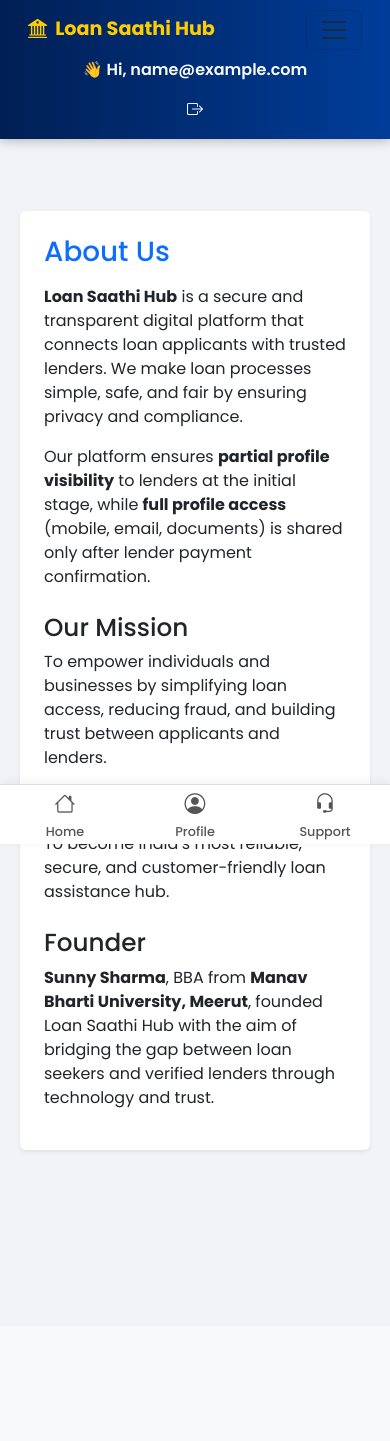
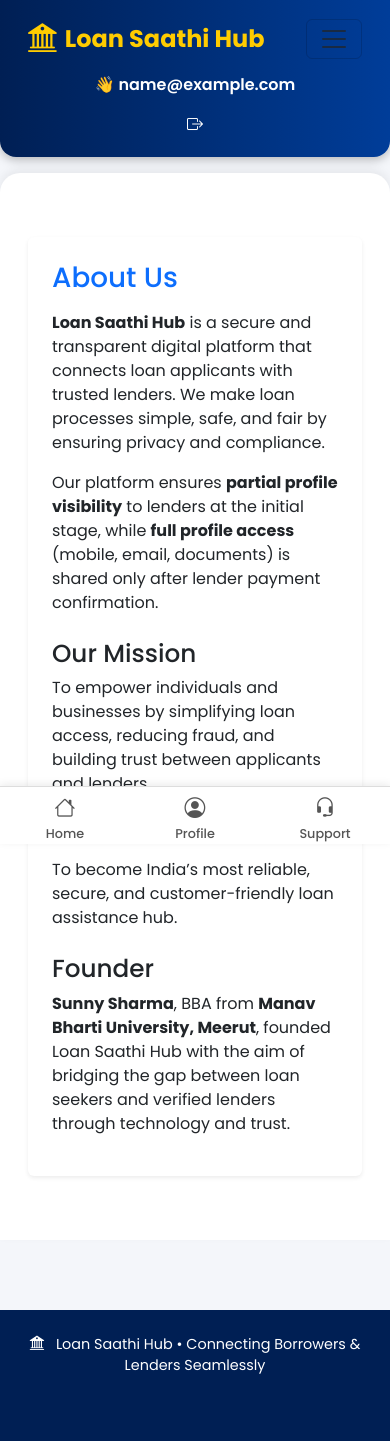
Before and after one commit to sunnysharma16685/loan-saathi-hub, a Django app: page /about/ in a window 390 px wide, after a click that opens the changed part. Before the commit the page ends 1153 px from the top, so only its background shows below. Run offline with Django 5.2, Linux system fonts and the light colour scheme; the visitor is signed in with stand-in values (Sample User, id 1); some libraries are stand-ins or nearby versions.

Commit message:
initial commit

```diff
--- a/templates/base.html
+++ b/templates/base.html
@@ -5,16 +5,15 @@
   <meta charset="UTF-8">
   <meta name="viewport"
         content="width=device-width, initial-scale=1.0, maximum-scale=1.0, user-scalable=no, viewport-fit=cover">
-
   <title>{% block title %}Loan Saathi Hub{% endblock %}</title>
 
-  <!-- ✅ PWA Support -->
+  <!-- ✅ PWA Essentials -->
   <link rel="manifest" href="{% static 'manifest.json' %}">
   <meta name="theme-color" content="#001f54">
   <link rel="icon" sizes="192x192" href="{% static 'icons/icon-192.png' %}">
   <link rel="apple-touch-icon" href="{% static 'icons/icon-512.png' %}">
 
-  <!-- Fonts & Styles -->
+  <!-- Fonts & CSS -->
   <link href="https://fonts.googleapis.com/css2?family=Poppins:wght@400;500;600;700&display=swap" rel="stylesheet">
   <link href="https://cdn.jsdelivr.net/npm/bootstrap@5.3.2/dist/css/bootstrap.min.css" rel="stylesheet">
   <link href="https://cdn.jsdelivr.net/npm/bootstrap-icons@1.11.3/font/bootstrap-icons.css" rel="stylesheet">
@@ -25,86 +24,73 @@
       --navy-light: #003d99;
       --gold: #ffcc00;
       --accent: #00c6ff;
-      --text-light: #f8f9fa;
-      --radius: 20px;
+      --bg-light: #f4f6fa;
+      --bg-dark: #0d1117;
+      --text-dark: #e8e8e8;
     }
 
-    /* ✅ Body reset for full app mode */
     body {
       font-family: 'Poppins', sans-serif;
-      background: #f1f3f7;
+      background: var(--bg-light);
+      color: #212529;
       margin: 0;
       padding: env(safe-area-inset-top) env(safe-area-inset-right)
-               calc(env(safe-area-inset-bottom) + 60px) env(safe-area-inset-left);
-      overflow-x: hidden;
-      overscroll-behavior-y: contain;
+               env(safe-area-inset-bottom) env(safe-area-inset-left);
       -webkit-tap-highlight-color: transparent;
-      transition: background 0.3s ease;
+      transition: background 0.3s ease, color 0.3s ease;
     }
 
     /* ✅ Navbar */
     .navbar {
       background: linear-gradient(90deg, var(--navy), var(--navy-light));
-      box-shadow: 0 2px 10px rgba(0,0,0,0.25);
-      padding: 0.6rem 1rem;
-      transition: top 0.4s ease-in-out;
+      box-shadow: 0 3px 10px rgba(0,0,0,0.25);
+      padding: 0.75rem 1rem;
     }
+    .navbar-brand {
+      color: var(--gold) !important;
+      font-size: 1.5rem;
+      font-weight: 700;
+      display: flex; align-items: center;
+    }
+    .navbar-brand i { color: var(--gold); margin-right: 8px; font-size: 1.8rem; }
+    .nav-link { color: #fff !important; font-weight: 600; transition: 0.3s; }
+    .nav-link:hover, .nav-link.active { color: var(--accent) !important; }
 
-    .navbar-brand {
-      font-weight: 700;
-      color: var(--gold) !important;
-      font-size: 1.4rem;
-      display: flex;
-      align-items: center;
-    }
-
-    .nav-link {
-      font-weight: 600;
-      color: var(--text-light) !important;
-      transition: 0.3s;
-    }
-
-    .nav-link:hover,
-    .nav-link.active {
-      color: var(--accent) !important;
-    }
-
-    /* ✅ Main content card layout */
+    /* ✅ Main Section */
     main {
       animation: fadeIn 0.4s ease-in-out;
-      margin-bottom: 60px;
+      margin-top: 1rem;
+      margin-bottom: 70px;
     }
-
-    .content-card {
-      background: #fff;
-      border-radius: var(--radius);
-      box-shadow: 0 4px 15px rgba(0, 0, 0, 0.08);
-      padding: 1rem 1.25rem;
-      margin-bottom: 1.2rem;
-    }
-
     @keyframes fadeIn {
-      from { opacity: 0; transform: translateY(10px); }
+      from { opacity: 0; transform: translateY(8px); }
       to { opacity: 1; transform: translateY(0); }
     }
 
-    /* ✅ Bottom Navigation Bar */
+    /* ✅ Footer */
+    footer {
+      background: var(--navy);
+      color: #fff;
+      padding: 1.5rem 0;
+      text-align: center;
+      font-size: 0.9rem;
+    }
+    footer a { color: #ddd; text-decoration: none; margin: 0 6px; }
+    footer a:hover { color: var(--accent); }
+
+    /* ✅ Bottom Navigation */
     .bottom-nav {
       position: fixed;
-      bottom: 0;
-      left: 0;
-      width: 100%;
+      bottom: 0; left: 0; width: 100%;
       background: #fff;
       border-top: 1px solid #ddd;
       display: flex;
       justify-content: space-around;
       align-items: center;
-      height: 60px;
+      height: 58px;
       z-index: 9999;
-      box-shadow: 0 -2px 10px rgba(0,0,0,0.05);
-      transition: all 0.3s ease;
+      box-shadow: 0 -2px 8px rgba(0,0,0,0.08);
     }
-
     .bottom-nav a {
       flex: 1;
       text-align: center;
@@ -112,58 +98,48 @@
       color: #555;
       font-size: 0.8rem;
       font-weight: 500;
+      padding-top: 4px;
     }
+    .bottom-nav a i { display: block; font-size: 1.3rem; }
+    .bottom-nav a.active { color: var(--navy-light); font-weight: 700; }
 
-    .bottom-nav a i {
-      display: block;
-      font-size: 1.3rem;
-      margin-bottom: 2px;
-    }
-
-    .bottom-nav a.active {
-      color: var(--navy-light);
-      font-weight: 700;
-    }
-
-    /* ✅ Floating install button */
+    /* ✅ Floating Install Button */
     #installAppBtn {
       position: fixed;
-      bottom: 80px;
-      right: 25px;
-      z-index: 9999;
-      background: linear-gradient(90deg, var(--navy), var(--navy-light));
+      bottom: 80px; right: 25px;
+      background: linear-gradient(90deg, #001f54, #003d99);
       color: #fff;
       border-radius: 50px;
       font-weight: 600;
       padding: 10px 18px;
       display: none;
       box-shadow: 0 4px 12px rgba(0,0,0,0.3);
+      z-index: 9999;
+      animation: slideUp 0.5s ease;
+    }
+    @keyframes slideUp { from{opacity:0;transform:translateY(15px);}to{opacity:1;transform:none;} }
+
+    /* ✅ Mobile App Layout */
+    @media (max-width: 768px) {
+      .navbar { border-radius: 0 0 16px 16px; }
+      main.container {
+        background: #fff;
+        border-radius: 20px 20px 0 0;
+        box-shadow: 0 -4px 10px rgba(0,0,0,0.06);
+        padding: 1rem;
+      }
+      footer { padding-bottom: 4rem; }
     }
 
-    footer {
-      background: var(--navy);
-      color: var(--text-light);
-      text-align: center;
-      padding: 1rem;
-      font-size: 0.9rem;
-      margin-top: 2rem;
-    }
-
-    footer a {
-      color: #ddd;
-      text-decoration: none;
-      margin: 0 8px;
-    }
-
-    footer a:hover {
-      color: var(--accent);
-    }
-
-    /* ✅ Responsive adjustments */
-    @media (max-width: 768px) {
-      .navbar-brand { font-size: 1.2rem; }
-      main.container { padding: 0.5rem !important; }
-      .content-card { border-radius: 14px; }
+    /* ✅ Dark Mode */
+    @media (prefers-color-scheme: dark) {
+      body { background: var(--bg-dark); color: var(--text-dark); }
+      .navbar { background: linear-gradient(90deg,#0a192f,#112240); }
+      main.container { background: #161b22; color: var(--text-dark); }
+      .bottom-nav { background: #161b22; border-color: #2c2c2c; }
+      .bottom-nav a { color: #ccc; }
+      .bottom-nav a.active { color: var(--gold); }
+      footer { background: #0a192f; color: var(--text-dark); }
     }
   </style>
 
@@ -171,24 +147,24 @@
 </head>
 
 <body>
+
   <!-- Navbar -->
   <nav class="navbar navbar-expand-lg sticky-top">
     <div class="container">
       <a class="navbar-brand" href="{% url 'index' %}">
-        <i class="bi bi-bank2 me-2"></i> Loan Saathi Hub
+        <i class="bi bi-bank2"></i> Loan Saathi Hub
       </a>
       <button class="navbar-toggler" type="button" data-bs-toggle="collapse" data-bs-target="#navbarNav">
         <span class="navbar-toggler-icon"></span>
       </button>
-
       <div class="collapse navbar-collapse" id="navbarNav">
         <ul class="navbar-nav ms-auto align-items-center">
           {% if not request.user.is_authenticated %}
             <li class="nav-item"><a class="nav-link" href="{% url 'index' %}">Home</a></li>
-            <li class="nav-item"><a class="btn btn-login" href="{% url 'login' %}">Login</a></li>
-            <li class="nav-item"><a class="btn btn-register" href="{% url 'register' %}">Register</a></li>
+            <li class="nav-item"><a class="btn btn-outline-info btn-sm me-2" href="{% url 'login' %}">Login</a></li>
+            <li class="nav-item"><a class="btn btn-info btn-sm" href="{% url 'register' %}">Register</a></li>
           {% else %}
-            <li class="nav-item"><span class="nav-link text-warning">👋 Hi, {{ request.user.profile.full_name|default:request.user.email }}</span></li>
+            <li class="nav-item"><span class="nav-link text-warning">👋 {{ request.user.profile.full_name|default:request.user.email }}</span></li>
             {% if request.user.role == "applicant" %}
               <li class="nav-item"><a class="nav-link" href="{% url 'dashboard_applicant' %}">Dashboard</a></li>
             {% elif request.user.role == "lender" %}
@@ -203,54 +179,64 @@
 
   <!-- Main -->
   <main class="container mt-3">
-    {% block content %}
-    {% endblock %}
+    {% if messages %}
+      {% for message in messages %}
+        <div class="alert alert-{{ message.tags }} alert-dismissible fade show shadow-sm">
+          {{ message }}
+          <button type="button" class="btn-close" data-bs-dismiss="alert"></button>
+        </div>
+      {% endfor %}
+    {% endif %}
+    {% block content %}{% endblock %}
   </main>
 
-  <!-- ✅ Bottom Navigation (App style) -->
-  <div id="bottomNav" class="bottom-nav">
+  <!-- ✅ Bottom App Navigation -->
+  <div class="bottom-nav">
     <a href="{% url 'index' %}" class="{% if request.resolver_match.url_name == 'index' %}active{% endif %}">
-      <i class="bi bi-house"></i> Home
+      <i class="bi bi-house"></i>Home
     </a>
     {% if request.user.is_authenticated %}
       {% if request.user.role == 'applicant' %}
         <a href="{% url 'dashboard_applicant' %}" class="{% if request.resolver_match.url_name == 'dashboard_applicant' %}active{% endif %}">
-          <i class="bi bi-grid"></i> Dashboard
+          <i class="bi bi-grid"></i>Dashboard
         </a>
       {% elif request.user.role == 'lender' %}
         <a href="{% url 'dashboard_lender' %}" class="{% if request.resolver_match.url_name == 'dashboard_lender' %}active{% endif %}">
-          <i class="bi bi-grid"></i> Dashboard
+          <i class="bi bi-grid"></i>Dashboard
         </a>
       {% endif %}
       <a href="{% url 'edit_profile' request.user.id %}">
-        <i class="bi bi-person-circle"></i> Profile
+        <i class="bi bi-person-circle"></i>Profile
       </a>
       <a href="{% url 'support' %}">
-        <i class="bi bi-headset"></i> Support
+        <i class="bi bi-headset"></i>Support
       </a>
     {% endif %}
   </div>
 
-  <!-- Floating Install App Button -->
+  <!-- Footer -->
+  <footer>
+    <i class="bi bi-bank2 me-2"></i> Loan Saathi Hub • Connecting Borrowers & Lenders Seamlessly
+  </footer>
+
+  <!-- Floating Install Button -->
   <button id="installAppBtn"><i class="bi bi-download me-1"></i> Install App</button>
 
   <script src="https://cdn.jsdelivr.net/npm/bootstrap@5.3.2/dist/js/bootstrap.bundle.min.js"></script>
 
-  <!-- ✅ PWA + App Feel Script -->
+  <!-- ✅ Service Worker + Install Logic -->
   <script>
-    // Register Service Worker
     if ("serviceWorker" in navigator) {
-      window.addEventListener("load", function () {
+      window.addEventListener("load", () => {
         navigator.serviceWorker.register("{% static 'service-worker.js' %}")
           .then(reg => console.log("✅ Service Worker registered:", reg))
           .catch(err => console.log("⚠️ Service Worker failed:", err));
       });
     }
 
-    // PWA install prompt
     let deferredPrompt;
     const installBtn = document.getElementById("installAppBtn");
-    const bottomNav = document.getElementById("bottomNav");
+    installBtn.style.display = "none";
 
     window.addEventListener("beforeinstallprompt", (e) => {
       e.preventDefault();
@@ -259,6 +245,7 @@
     });
 
     installBtn.addEventListener("click", async () => {
+      if (!deferredPrompt) return;
       installBtn.style.display = "none";
       deferredPrompt.prompt();
       await deferredPrompt.userChoice;
@@ -267,13 +254,11 @@
 
     window.addEventListener("appinstalled", () => {
       installBtn.style.display = "none";
-      console.log("📱 Loan Saathi Hub installed");
+      console.log("📱 Loan Saathi Hub Installed");
     });
 
-    // Hide bottom nav on desktop
-    if (window.innerWidth > 992) {
-      bottomNav.style.display = "none";
-    }
+    // Hide bottom nav on large screens
+    if (window.innerWidth > 992) document.querySelector(".bottom-nav").style.display = "none";
   </script>
 
   {% block extra_js %}{% endblock %}
```
